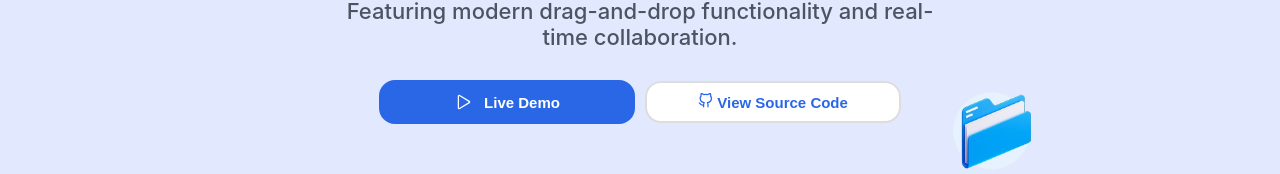
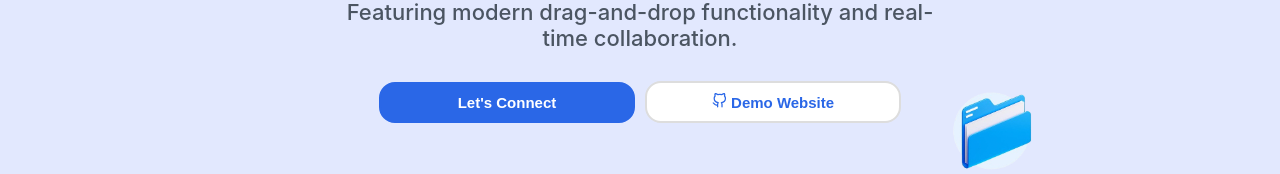
Before and after one commit to widyawulan19/trello-clone-task-manager, a React (Create React App) app: page / in a window 1280 px wide. Shown: the part 466-640 px from the top of the page. Built offline with nearby package versions, Linux system fonts and the light colour scheme.

Commit message:
penambahan url demo

```diff
--- a/src/Page/Footer.jsx
+++ b/src/Page/Footer.jsx
@@ -13,8 +13,10 @@ const Footer=()=> {
             <p>Check out the live demo or dive into the source code to see how it's built</p>
             <div className="cta-btn">
                 <div className="btn-box">
-                    <RiShareBoxFill className='icon-btn'/>
-                    Try Live Demo
+                    <a href="https://inodstudiomanagement.vercel.app">
+                        <RiShareBoxFill className='icon-btn'/>
+                        Try Live Demo
+                    </a>
                 </div>
                 <div className="btn-box">
                     <a href="https://github.com/widyawulan19/trello-clone-task-manager.git">
--- a/src/Page/Hero.jsx
+++ b/src/Page/Hero.jsx
@@ -2,6 +2,7 @@ import React, { useState } from 'react';
 import { GiHamburgerMenu } from "react-icons/gi";
 import { IoPlayOutline } from "react-icons/io5";
 import { FiGithub } from "react-icons/fi";
+import { MdDescription } from "react-icons/md";
 import '../Style/Page/Hero.css';
 // import '../Style/Components/Navbar.css'
 import hero1 from '../Assets/hero1.png';
@@ -72,10 +73,10 @@ const Hero = () => {
 
             {/* BUTTON */}
             <div className="btn-demo">
-              <button className='demo'> <IoPlayOutline size={20}/> Live Demo</button>
+              <button className='demo'> Let's Connect</button>
               <button>
-                <a href="https://github.com/widyawulan19/trello-inod.git">
-                  <FiGithub/> View Source Code
+                <a href="https://inodstudiomanagement.vercel.app">
+                  <FiGithub/> Demo Website
                 </a>
               </button>
             </div>
```
